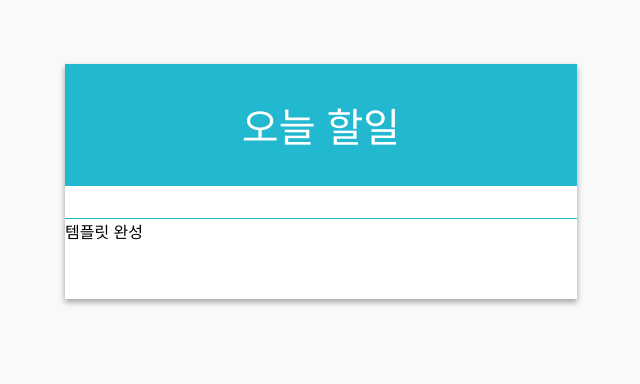
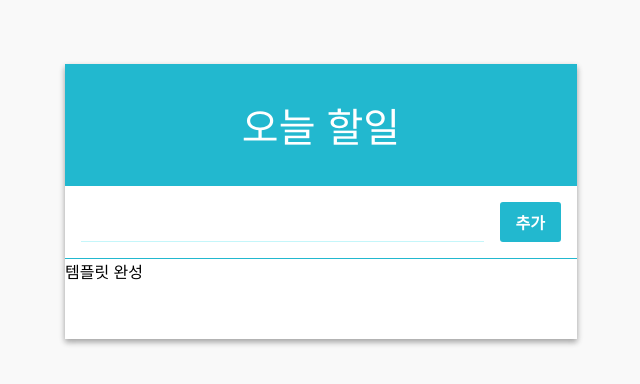
Before and after one commit to jeonjongyeong/react_todolist, a React (Create React App) app: page / in a window 1280 px wide. Shown: the top 384 px of the page, without its empty margins (319-959 px from the left). Built offline with nearby package versions, Linux system fonts and the light colour scheme.

Commit message:
Form 컴포넌트 생성

```diff
--- a/src/App.js
+++ b/src/App.js
@@ -1,9 +1,10 @@
 import React, { Component } from "react";
 import TodoListTemplate from "./components/TodoListTemplate";
+import Form from "./components/Form";
 
 class App extends Component {
   render() {
-    return <TodoListTemplate>템플릿 완성</TodoListTemplate>;
+    return <TodoListTemplate form={<Form />}>템플릿 완성</TodoListTemplate>;
   }
 }
 
--- /dev/null
+++ b/src/components/Form.css
@@ -0,0 +1,28 @@
+.form {
+  display: flex;
+}
+
+.form input {
+  flex: 1; /* 버튼을 뺀 빈 공간을 모두 채워줍니다 */
+  font-size: 1.25rem;
+  outline: none;
+  border: none;
+  border-bottom: 1px solid #c5f6fa;
+}
+
+.create-button {
+  padding-top: 0.5rem;
+  padding-bottom: 0.5rem;
+  padding-left: 1rem;
+  padding-right: 1rem;
+  margin-left: 1rem;
+  background: #22b8cf;
+  border-radius: 3px;
+  color: white;
+  font-weight: 600;
+  cursor: pointer;
+}
+
+.create-button:hover {
+  background: #3bc9db;
+}
--- /dev/null
+++ b/src/components/Form.js
@@ -0,0 +1,15 @@
+import React from "react";
+import "./Form.css";
+
+const Form = ({ value, onChange, onCreate, onKeyPress }) => {
+  return (
+    <div className="form">
+      <input value={value} onChange={onChange} onKeyPress={onKeyPress} />
+      <div className="create-button" onClick={onCreate}>
+        추가
+      </div>
+    </div>
+  );
+};
+
+export default Form;
```
